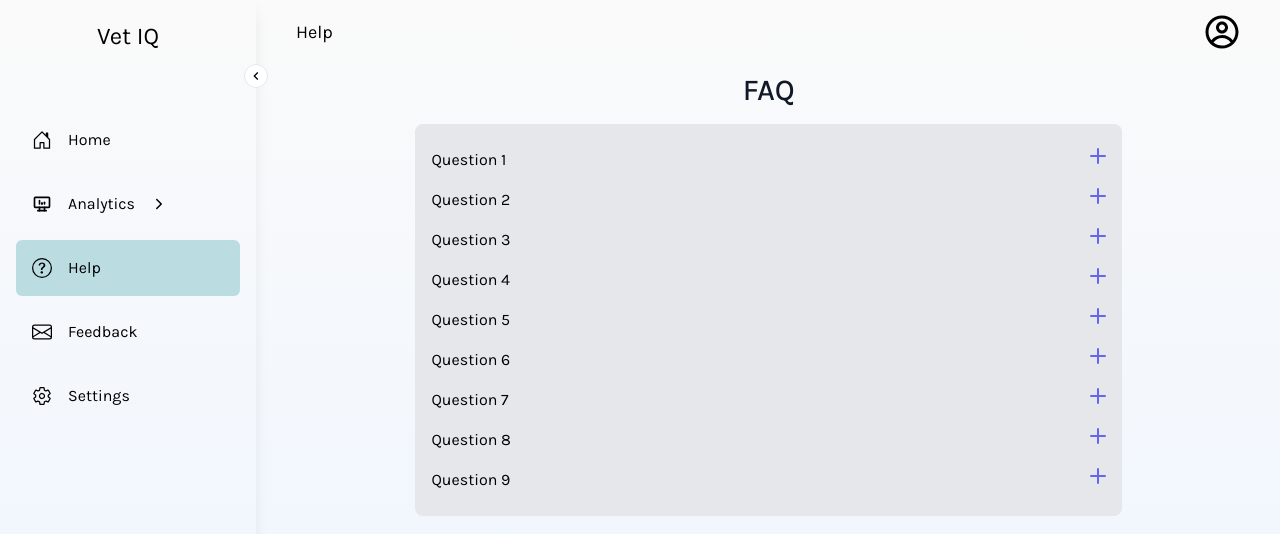
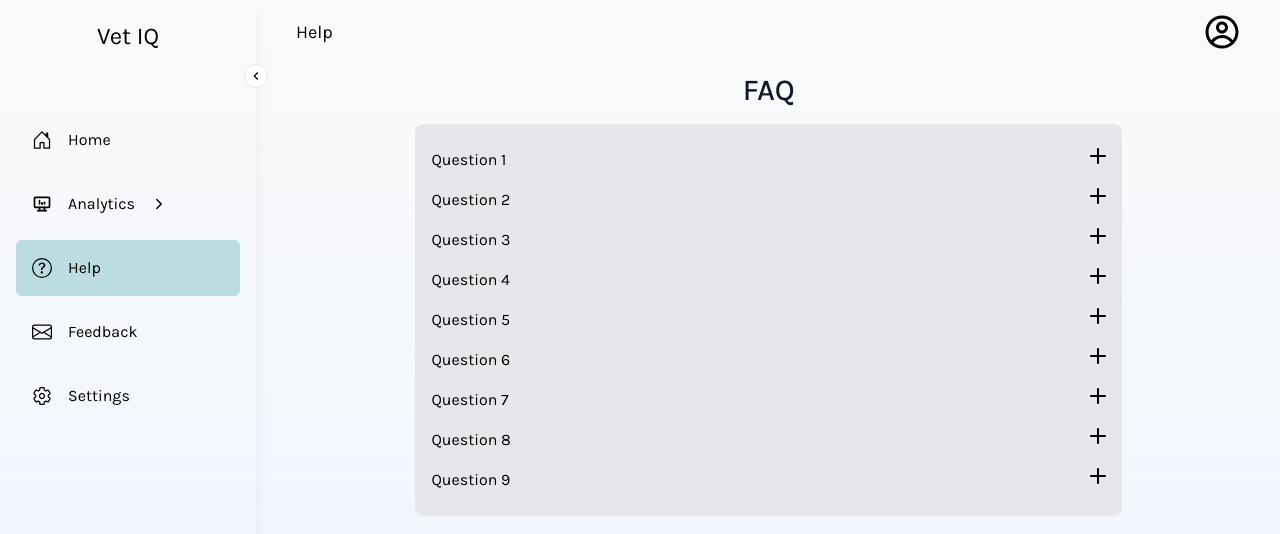
Before and after one commit to shifenghzhang/VetIQ-Web-Application, a Next.js app: page /help in a window 1280 px wide. Shown: the top 534 px of the page. Built offline with nearby package versions, Linux system fonts and the light colour scheme.

Commit message:
reinstall npm

```diff
--- a/src/app/_components/Accordion.tsx
+++ b/src/app/_components/Accordion.tsx
@@ -17,7 +17,7 @@ const Accordion: React.FC<AccordionProps> = ({ question, answer }) => {
         <span>{question}</span>
         {/*accordionOpen? <span>-</span> : <span>+</span>*/}
         <svg
-          className="fill-indigo-500 shrink-0 ml-8"
+          className="fill-rgb(50, 48, 47) shrink-0 ml-8"
           width="16"
           height="16"
           xmlns="http://www.w3.org/2000/svg"
--- a/tailwind.config.ts
+++ b/tailwind.config.ts
@@ -7,6 +7,11 @@ export default {
     extend: {
       fontFamily: {
         sans: ["var(--font-sans)", ...fontFamily.sans],
+      },
+      colors: {
+        customSkyBlue: 'rgb(230, 237, 240)',
+        customDarkBlue: 'rgb(0, 146, 226),',
+        customBlack: 'rgb(50, 48, 47)'
       }
     },
   },
```
